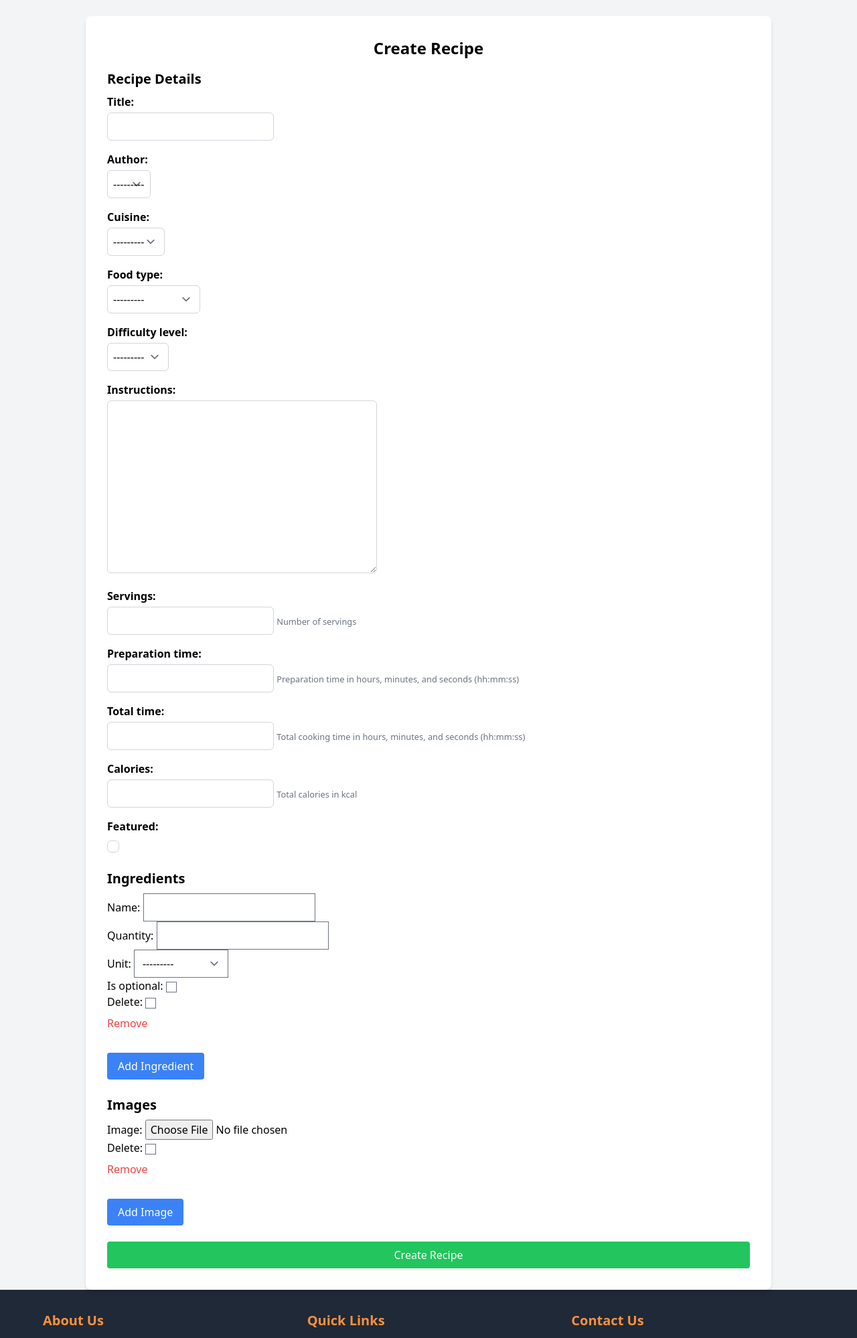
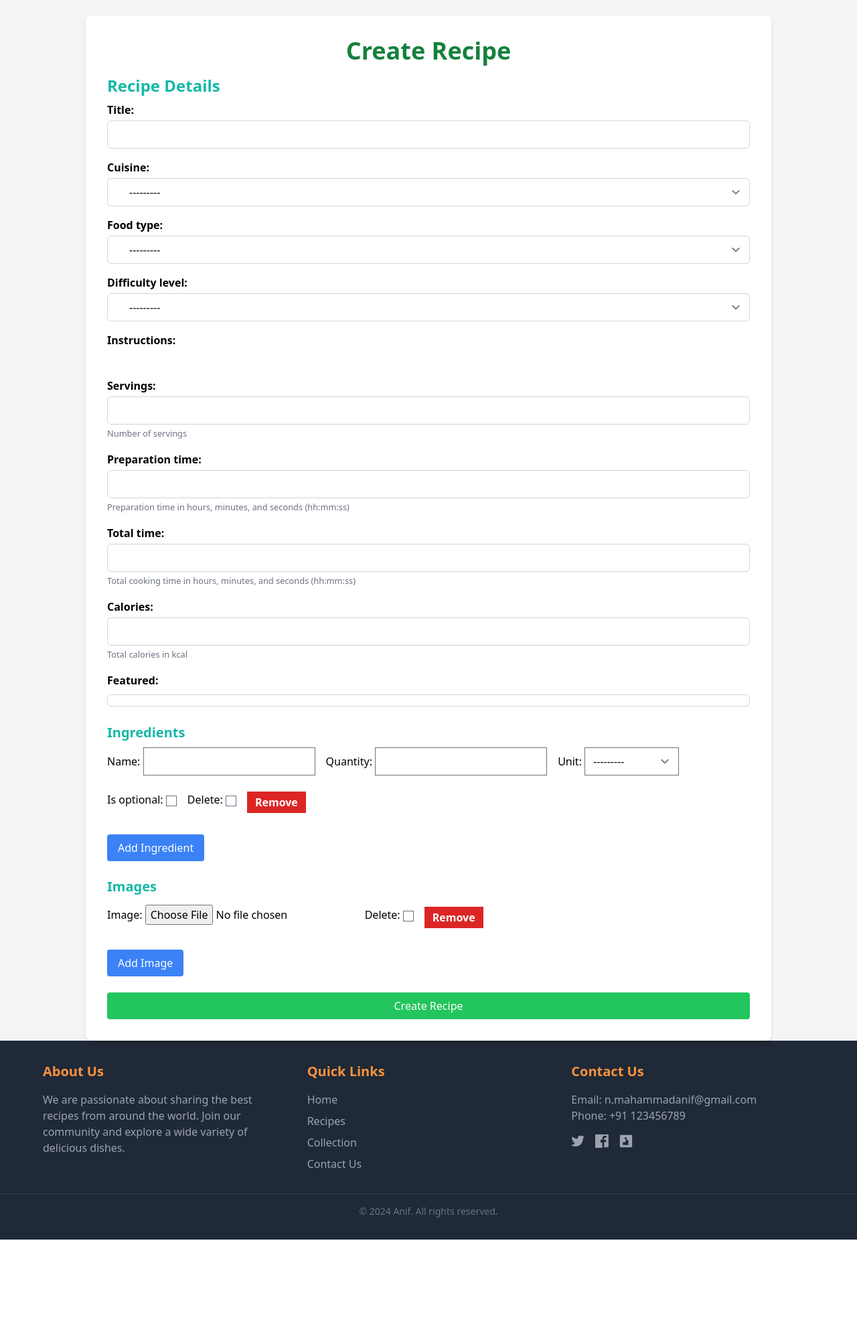
Before and after one commit to Anif7/Recipe_App, a Django app: page /recipe/create/ in a window 1280 px wide. Shown: the part 76-2074 px from the top of the page at 67% size. After the commit the page ends 1927 px from the top, so only its background shows below. Run offline with Django 5.2, Linux system fonts and the light colour scheme; some libraries are stand-ins or nearby versions.

Commit message:
Included Trix-Editor and Made UI Changes for Recipe App

```diff
--- a/recipes/forms.py
+++ b/recipes/forms.py
@@ -23,7 +23,7 @@
     class Meta:
         model = Recipe
         fields = [
-            'title', 'author', 'cuisine', 'food_type', 'difficulty_level',
+            'title', 'cuisine', 'food_type', 'difficulty_level',
             'instructions', 'servings', 'preparation_time', 'total_time',
             'calories', 'featured'
         ]
--- a/recipes/templates/base.html
+++ b/recipes/templates/base.html
@@ -13,8 +13,8 @@
     <script src="https://cdn.tailwindcss.com?plugins=forms,typography,aspect-ratio,line-clamp,container-queries"></script>
     <link rel="stylesheet" href="https://cdnjs.cloudflare.com/ajax/libs/font-awesome/6.6.0/css/all.min.css" integrity="sha512-Kc323vGBEqzTmouAECnVceyQqyqdsSiqLQISBL29aUW4U/M7pSPA/gEUZQqv1cwx4OnYxTxve5UMg5GT6L4JJg==" crossorigin="anonymous" referrerpolicy="no-referrer" />
     <link rel="stylesheet" href="{% static 'css/home.css' %}">
-    <link rel="stylesheet" href="https://cdnjs.cloudflare.com/ajax/libs/trix/1.3.1/trix.min.css">
-    <script src="https://cdnjs.cloudflare.com/ajax/libs/trix/1.3.1/trix.min.js"></script>
+    <link rel="stylesheet" type="text/css" href="https://unpkg.com/trix@2.0.8/dist/trix.css">
+    <script type="text/javascript" src="https://unpkg.com/trix@2.0.8/dist/trix.umd.min.js"></script>
     {%block extra_head %}{%endblock extra_head%}
   </head>
   <body class="">
--- a/recipes/templates/includes/_forms.html
+++ b/recipes/templates/includes/_forms.html
@@ -6,23 +6,51 @@
 
     {% if form.is_bound %}
       {% if field.errors %}
-        {% render_field field class="border-red-500 bg-red-50 rounded-md p-2 focus:outline-none focus:ring-2 focus:ring-red-500" %}
+        {% if field.name == "instructions" %}
+          <input id="instructions" type="hidden" name="instructions" value="{{ field.value|default:''|safe }}">
+          <trix-editor input="instructions" class="border-red-500 bg-red-50 rounded-md p-2 focus:outline-none focus:ring-2 focus:ring-red-500"></trix-editor>
+        {% else %}
+          {% render_field field class="border-red-500 bg-red-50 rounded-md p-2 focus:outline-none focus:ring-2 focus:ring-red-500 px-4 w-full" %}
+        {% endif %}
         {% for error in field.errors %}
-          <p class="text-red-500 text-sm mt-1">
-            {{ error }}
-          </p>
+          <p class="text-red-500 text-sm mt-1">{{ error }}</p>
         {% endfor %}
       {% else %}
-        {% render_field field class="border-green-500 bg-green-50 rounded-md p-2 focus:outline-none focus:ring-2 focus:ring-green-500" %}
+        {% if field.name == "instructions" %}
+          <input id="instructions" type="hidden" name="instructions" value="{{ field.value|default:''|safe }}">
+          <trix-editor input="instructions" class="border-green-500 bg-green-50 rounded-md p-2 focus:outline-none focus:ring-2 focus:ring-green-500"></trix-editor>
+        {% else %}
+          {% render_field field class="border-green-500 bg-green-50 rounded-md p-2 focus:outline-none focus:ring-2 focus:ring-green-500 px-4 w-full" %}
+        {% endif %}
       {% endif %}
     {% else %}
-      {% render_field field class="border-gray-300 rounded-md p-2 focus:outline-none focus:ring-2 focus:ring-blue-500" %}
+      {% if field.name == "instructions" %}
+        <input id="instructions" type="hidden" name="instructions" value="{{ field.value|default:''|safe }}">
+        <trix-editor input="instructions" class="border-gray-300 rounded-md p-2 focus:outline-none focus:ring-2 focus:ring-blue-500"></trix-editor>
+      {% else %}
+        {% render_field field class="border-gray-300 rounded-md p-2 focus:outline-none focus:ring-2 focus:ring-blue-500 px-8 w-full" %}
+      {% endif %}
     {% endif %}
 
     {% if field.help_text %}
-      <small class="text-gray-500">
-        {{ field.help_text }}
-      </small>
+      <small class="text-gray-500">{{ field.help_text }}</small>
     {% endif %}
   </div>
 {% endfor %}
+
+<script>
+  document.addEventListener("DOMContentLoaded", function() {
+    const hiddenInput = document.getElementById("instructions");
+    const trixEditor = document.querySelector("trix-editor");
+
+    // Load the content from the hidden input into the Trix editor on load
+    if (hiddenInput.value) {
+      trixEditor.editor.loadHTML(hiddenInput.value);
+    }
+
+    // Sync the Trix editor changes back to the hidden input
+    trixEditor.addEventListener("trix-change", function() {
+      hiddenInput.value = trixEditor.editor.getDocument().toString();
+    });
+  });
+</script>
--- a/recipes/templates/recipes/recipe_form.html
+++ b/recipes/templates/recipes/recipe_form.html
@@ -4,45 +4,53 @@
 <div class="flex items-center justify-center min-h-screen bg-gray-100 pt-6">
     <div class="bg-white p-8 rounded-lg shadow-md w-full max-w-5xl">
 
-        <h2 class="text-2xl font-bold mb-4 text-center">
-            {{ recipe.id|yesno:"Edit Recipe,Create Recipe" }}
+        <h2 class="text-4xl font-bold mb-4 text-center text-green-700">
+            {%if form.instance.pk %}
+            Update Recipe
+            {%else%}
+            Create Recipe
+            {%endif%}
         </h2>
 
         <form id="recipeForm" method="POST" enctype="multipart/form-data">
             {% csrf_token %}
             <div class="mb-6">
-                <h3 class="text-xl font-semibold mb-2">Recipe Details</h3>
+                <h3 class="text-2xl font-bold mb-2 text-teal-500">Recipe Details</h3>
                 {%include 'includes/_forms.html'%}
             </div>
 
-            <h3 class="text-xl font-semibold mt-6 mb-2">Ingredients</h3>
+            <h3 class="text-xl font-bold mt-6 mb-2 text-teal-500">Ingredients</h3>
             <div id="ingredient-formset">
                 {{ ingredient_formset.management_form }}
                 {% for form in ingredient_formset %}
-                    <div class="ingredient-form mb-4" data-form-index="{{ forloop.counter0 }}">
+                    <div class="ingredient-form mb-4 flex flex-wrap gap-4 items-center" data-form-index="{{ forloop.counter0 }}">
                         {{ form.as_p }}
-                        <input type="checkbox" name="ingredients-{{ forloop.counter0 }}-DELETE" hidden>
-                        <button type="button" class="text-red-500 hover:text-red-700 mt-2" onclick="markForDeletion(this, 'ingredient')">Remove</button>
+                        <input type="checkbox" name="ingredients-{{ forloop.counter0 }}-DELETE" style="display: none;" hidden>
+                        <button type="button" class="text-white font-semibold px-3 py-1 bg-red-600 mt-2" onclick="markForDeletion(this, 'ingredient')">Remove</button>
                     </div>
                 {% endfor %}
             </div>
             <button type="button" id="addIngredientButton" class="mt-4 px-4 py-2 bg-blue-500 text-white rounded hover:bg-blue-600">Add Ingredient</button>
 
-            <h3 class="text-xl font-semibold mt-6 mb-2">Images</h3>
+            <h3 class="text-xl font-bold mt-6 mb-2 text-teal-500">Images</h3>
             <div id="image-formset">
                 {{ image_formset.management_form }}
                 {% for form in image_formset %}
-                    <div class="image-form mb-4" data-form-index="{{ forloop.counter0 }}">
+                    <div class="image-form mb-4 flex flex-wrap gap-4 items-center" data-form-index="{{ forloop.counter0 }}">
                         {{ form.as_p }}
-                        <input type="checkbox" name="images-{{ forloop.counter0 }}-DELETE" hidden>
-                        <button type="button" class="text-red-500 hover:text-red-700 mt-2" onclick="markForDeletion(this, 'image')">Remove</button>
+                        <input type="checkbox" name="images-{{ forloop.counter0 }}-DELETE" style="display: none;" hidden>
+                        <button type="button" class="text-white font-semibold px-3 py-1 bg-red-600 mt-2" onclick="markForDeletion(this, 'image')">Remove</button>
                     </div>
                 {% endfor %}
             </div>
             <button type="button" id="addImageButton" class="mt-4 px-4 py-2 bg-blue-500 text-white rounded hover:bg-blue-600">Add Image</button>
 
             <button type="submit" class="mt-6 px-4 py-2 bg-green-500 text-white rounded hover:bg-green-600 w-full">
-                {{ recipe.id|yesno:"Update Recipe,Create Recipe" }}
+                {%if form.instance.pk %}
+                Update Recipe
+                {%else%}
+                Create Recipe
+                {%endif%}
             </button>
         </form>
     </div>
@@ -91,13 +99,13 @@
         function getIngredientFormHTML(index) {
             return `
                 <label for="id_ingredients-${index}-name">Name</label>
-                <input type="text" name="ingredients-${index}-name" class="border rounded p-2 w-full" required />
+                <input type="text" name="ingredients-${index}-name" class="border rounded p-2" required />
 
                 <label for="id_ingredients-${index}-quantity">Quantity</label>
-                <input type="number" name="ingredients-${index}-quantity" class="border rounded p-2 w-full" required />
+                <input type="number" name="ingredients-${index}-quantity" class="border rounded p-2" required />
 
                 <label for="id_ingredients-${index}-unit">Unit</label>
-                <select name="ingredients-${index}-unit" class="border rounded p-2 w-full">
+                <select name="ingredients-${index}-unit" class="border rounded p-2 px-8">
                     <option value="">Select a unit</option>
                     <option value="gms">Grams</option>
                     <option value="numbers">Numbers</option>
@@ -109,7 +117,7 @@
                 <label for="id_ingredients-${index}-optional">
                     <input type="checkbox" name="ingredients-${index}-optional" /> Optional
                 </label>
-                <button type="button" class="text-red-500 hover:text-red-700 mt-2 remove-ingredient">Remove</button>
+                <button type="button" class="text-white font-semibold px-3 py-1 bg-red-600 mt-2 remove-ingredient">Remove</button>
             `;
         }
 
@@ -117,12 +125,11 @@
             return `
                 <label for="id_images-${index}-image">Image:</label>
                 <input type="file" name="images-${index}-image" accept="image/*" class="border rounded p-2" />
-                <button type="button" class="text-red-500 hover:text-red-700 mt-2 remove-image">Remove</button>
+                <button type="button" class="text-white font-semibold px-3 py-1 bg-red-600 mt-2 remove-image">Remove</button>
             `;
         }
     });
 
-    // Move removeIngredient and removeImage outside of DOMContentLoaded for global scope access
     function removeIngredient(button) {
         const ingredientForm = button.closest('.ingredient-form');
         if (ingredientForm) {
@@ -166,14 +173,16 @@
     function markForDeletion(button, formType) {
         const formDiv = button.closest(`.${formType}-form`);
         if (formDiv) {
-            const deleteField = formDiv.querySelector(`input[name*="-DELETE"]`);
+            const deleteField = formDiv.querySelector('input[name*="-DELETE"]');
             if (deleteField) {
                 deleteField.checked = true;
+                deleteField.style.display = 'none';
+                console.log(`Marked ${formType} for deletion: `, deleteField);
             }
-            // Optionally hide the form visually instead of removing it
             formDiv.style.display = 'none';
         }
     }
+
 
 </script>
 
--- a/recipes/urls.py
+++ b/recipes/urls.py
@@ -12,6 +12,6 @@
     path('collection/create/',views.CollectionCreateView.as_view(),name='collection_create'),
     path('collection/<int:pk>/edit/',views.CollectionUpdateView.as_view(),name='collection_edit'),
     path('collection/<int:pk>/delete/',views.CollectionDeleteView.as_view(),name='collection_delete'),
-    path('recipe/create/',views.recipe_create_or_update,name='recipe_create'),
+    path('recipe/create/',views.create_recipe,name='recipe_create'),
     path('recipe/<int:pk>/edit',views.update_recipe,name='recipe_edit'),
 ]
--- a/recipes/views.py
+++ b/recipes/views.py
@@ -6,6 +6,7 @@
 from django.urls import reverse_lazy,reverse
 from .forms import CollectionCreateForm,RecipeForm,IngredientFormSet,ImageFormSet
 from django.contrib import messages
+from django.forms import ValidationError
 
 def home_page(request):
     return render(request,'home.html')
@@ -88,66 +89,37 @@
         return Collection.objects.filter(author=self.request.user)
 
 
-def recipe_create_or_update(request, recipe_id=None):
-    if recipe_id:
-        recipe = get_object_or_404(Recipe, id=recipe_id)
-        message_action = "updated"
-    else:
+def create_recipe(request):
+    if request.method == 'POST':
+        # Create a new Recipe instance since we are creating a new recipe
         recipe = Recipe()
-        message_action = "created"
 
-    if request.method == "POST":
+        # Create form instances for the recipe, ingredients, and images
         form = RecipeForm(request.POST, request.FILES, instance=recipe)
-        ingredient_formset = IngredientFormSet(request.POST, instance=recipe, prefix="ingredients")
-        image_formset = ImageFormSet(request.POST, request.FILES, instance=recipe, prefix="images")
-
-        if form.is_valid() and ingredient_formset.is_valid() and image_formset.is_valid():
-            recipe = form.save()
-            ingredient_formset.instance = recipe
-            image_formset.instance = recipe
-            ingredient_formset.save()
-            image_formset.save()
-            messages.success(request, f"Recipe successfully {message_action}.")
-            return redirect("recipe:recipe_detail", pk=recipe.id)
-        else:
-            messages.error(request, "There was an error with your submission. Please correct it below.")
-    else:
-        form = RecipeForm(instance=recipe)
-        ingredient_formset = IngredientFormSet(instance=recipe, prefix="ingredients")
-        image_formset = ImageFormSet(instance=recipe, prefix="images")
-
-    context = {
-        "form": form,
-        "ingredient_formset": ingredient_formset,
-        "image_formset": image_formset,
-        "recipe": recipe,
-        "initial_ingredients": ingredient_formset.initial,
-        "initial_images": image_formset.initial,
-    }
-    return render(request, "recipes/recipe_form.html", context)
-
-from django.forms import ValidationError
-
-def update_recipe(request, pk):
-    recipe = get_object_or_404(Recipe, pk=pk)
-
-    if request.method == 'POST':
-        form = RecipeForm(request.POST, instance=recipe)
         ingredient_formset = IngredientFormSet(request.POST, instance=recipe, prefix='ingredients')
         image_formset = ImageFormSet(request.POST, request.FILES, instance=recipe, prefix='images')
 
+        # Check if all forms are valid
         if form.is_valid() and ingredient_formset.is_valid() and image_formset.is_valid():
-            recipe = form.save()
+            recipe = form.save(commit=False)  # Save the recipe instance without committing to the DB yet
+
+            # Automatically set the author as the current logged-in user
+            recipe.author = request.user
+
+            # Save the recipe instance with the author set
+            recipe.save()
+
+            # Save ingredients and images associated with the recipe
             ingredients = ingredient_formset.save(commit=False)
             images = image_formset.save(commit=False)
 
-            # Validate and save each ingredient, ensuring fields have valid values
+            # Validate and save each ingredient
             for ingredient in ingredients:
                 if ingredient.quantity is None or ingredient.quantity <= 0:
                     ingredient_formset.errors.append(ValidationError(
                         'Quantity must be a positive number.'
                     ))
-                    # Stop here if invalid data is found
+                    # Return the form with errors
                     return render(request, 'recipes/recipe_form.html', {
                         'form': form,
                         'ingredient_formset': ingredient_formset,
@@ -161,12 +133,110 @@
                 image.recipe = recipe
                 image.save()
 
-            # Also, delete any marked for deletion
+            # Save formsets (ingredients and images)
             ingredient_formset.save()
             image_formset.save()
 
+            # Redirect to the recipe detail page after successful creation
+            messages.success(request, "Recipe successfully created.")
             return redirect('recipe:recipe_detail', pk=recipe.pk)
 
+        else:
+            # If the form is not valid, show an error message
+            messages.error(request, "There was an error with your submission. Please correct it below.")
+
+    else:
+        # Initialize empty forms for creating a new recipe
+        form = RecipeForm()
+        ingredient_formset = IngredientFormSet(prefix='ingredients')
+        image_formset = ImageFormSet(prefix='images')
+
+    # Context for the template to display
+    context = {
+        'form': form,
+        'ingredient_formset': ingredient_formset,
+        'image_formset': image_formset,
+    }
+
+    return render(request, 'recipes/recipe_form.html', context)
+
+
+
+# def recipe_create_or_update(request, recipe_id=None):
+#     if recipe_id:
+#         recipe = get_object_or_404(Recipe, id=recipe_id)
+#         message_action = "updated"
+#     else:
+#         recipe = Recipe()
+#         message_action = "created"
+#     if request.method == "POST":
+#         form = RecipeForm(request.POST, request.FILES, instance=recipe)
+#         ingredient_formset = IngredientFormSet(request.POST, instance=recipe, prefix="ingredients")
+#         image_formset = ImageFormSet(request.POST, request.FILES, instance=recipe, prefix="images")
+#         if form.is_valid() and ingredient_formset.is_valid() and image_formset.is_valid():
+#             recipe.author = request.user
+#             recipe = form.save()
+#             ingredient_formset.instance = recipe
+#             image_formset.instance = recipe
+#             ingredient_formset.save()
+#             image_formset.save()
+#             messages.success(request, f"Recipe successfully {message_action}.")
+#             return redirect("recipe:recipe_detail", pk=recipe.id)
+#         else:
+#             messages.error(request, "There was an error with your submission. Please correct it below.")
+#     else:
+#         form = RecipeForm(instance=recipe)
+#         ingredient_formset = IngredientFormSet(instance=recipe, prefix="ingredients")
+#         image_formset = ImageFormSet(instance=recipe, prefix="images")
+#     context = {
+#         "form": form,
+#         "ingredient_formset": ingredient_formset,
+#         "image_formset": image_formset,
+#         "recipe": recipe,
+#         "initial_ingredients": ingredient_formset.initial,
+#         "initial_images": image_formset.initial,
+#     }
+#     return render(request, "recipes/recipe_form.html", context)
+
+
+# def update_recipe(request, pk):
+#     recipe = get_object_or_404(Recipe, pk=pk)
+#     if request.method == 'POST':
+#         form = RecipeForm(request.POST, instance=recipe)
+#         ingredient_formset = IngredientFormSet(request.POST, instance=recipe, prefix='ingredients')
+#         image_formset = ImageFormSet(request.POST, request.FILES, instance=recipe, prefix='images')
+
+#         if form.is_valid() and ingredient_formset.is_valid() and image_formset.is_valid():
+#             recipe = form.save()
+#             # Save formsets, including handling deletions
+#             ingredient_formset.save()  # This will delete marked ingredients
+#             image_formset.save()  # This will delete marked images
+#             return redirect('recipe:recipe_detail', pk=recipe.pk)
+#     else:
+#         form = RecipeForm(instance=recipe)
+#         ingredient_formset = IngredientFormSet(instance=recipe, prefix='ingredients')
+#         image_formset = ImageFormSet(instance=recipe, prefix='images')
+
+#     return render(request, 'recipes/recipe_form.html', {
+#         'form': form,
+#         'ingredient_formset': ingredient_formset,
+#         'image_formset': image_formset,
+#     })
+
+
+def update_recipe(request, pk):
+    recipe = get_object_or_404(Recipe, pk=pk)
+
+    if request.method == 'POST':
+        form = RecipeForm(request.POST, instance=recipe)
+        ingredient_formset = IngredientFormSet(request.POST, instance=recipe, prefix='ingredients')
+        image_formset = ImageFormSet(request.POST, request.FILES, instance=recipe, prefix='images')
+
+        if form.is_valid() and ingredient_formset.is_valid() and image_formset.is_valid():
+            recipe = form.save()
+            ingredient_formset.save()
+            image_formset.save()
+            return redirect('recipe:recipe_detail', pk=recipe.pk)
     else:
         form = RecipeForm(instance=recipe)
         ingredient_formset = IngredientFormSet(instance=recipe, prefix='ingredients')
```
